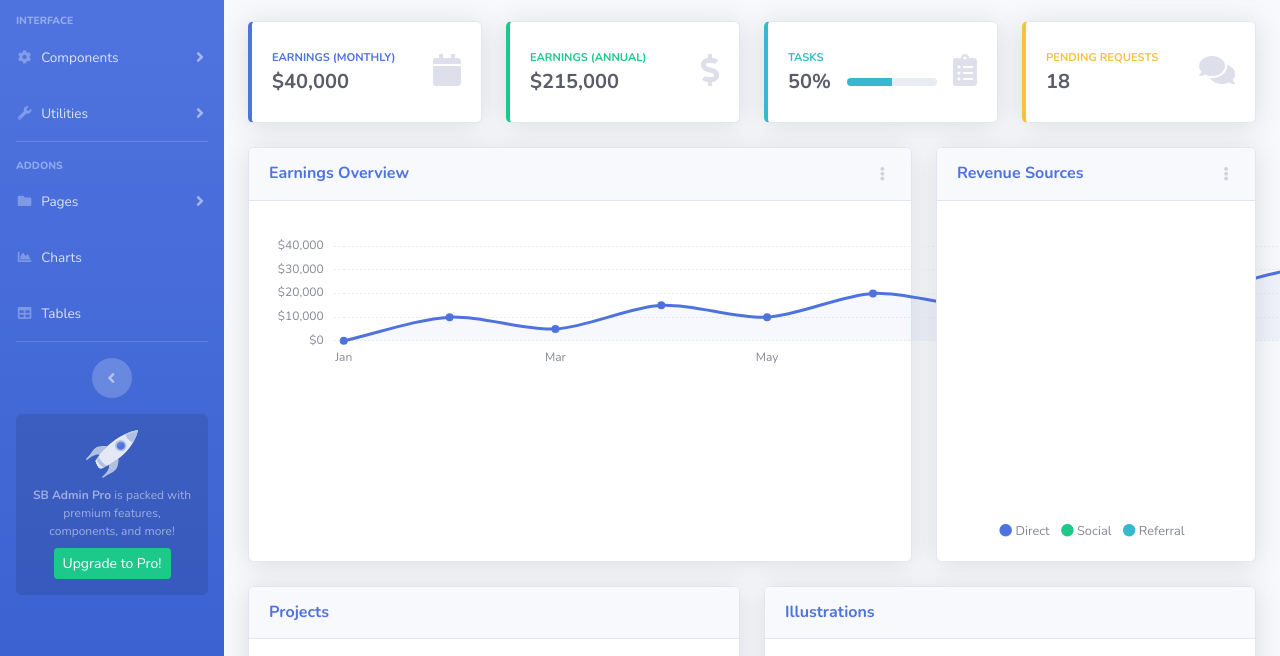
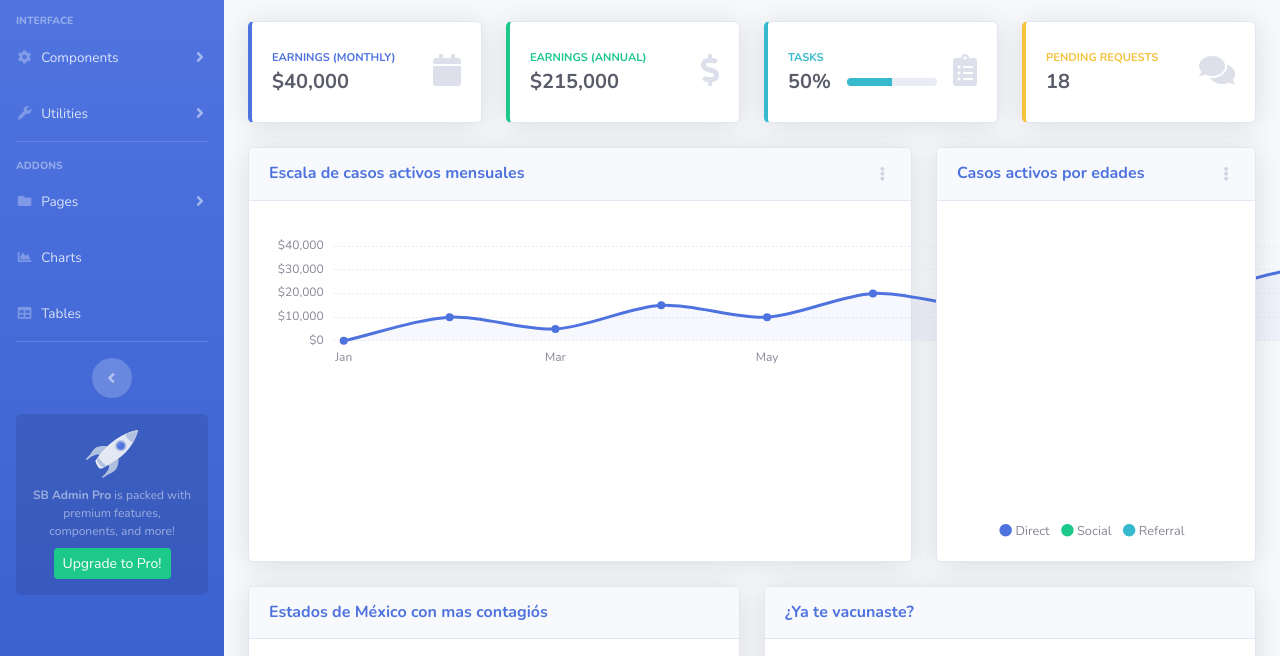
Before and after one commit to Namoku/hackathon, a website with bundled scripts: page index.html in a window 1280 px wide. Shown: the part 131-787 px from the top of the page. Built offline with nearby package versions, Linux system fonts and the light colour scheme.

```diff
--- a/index.html
+++ b/index.html
@@ -469,7 +469,7 @@
                                 <!-- Card Header - Dropdown -->
                                 <div
                                     class="card-header py-3 d-flex flex-row align-items-center justify-content-between">
-                                    <h6 class="m-0 font-weight-bold text-primary">Earnings Overview</h6>
+                                    <h6 class="m-0 font-weight-bold text-primary">Escala de casos activos mensuales</h6>
                                     <div class="dropdown no-arrow">
                                         <a class="dropdown-toggle" href="#" role="button" id="dropdownMenuLink"
                                             data-toggle="dropdown" aria-haspopup="true" aria-expanded="false">
@@ -500,7 +500,7 @@
                                 <!-- Card Header - Dropdown -->
                                 <div
                                     class="card-header py-3 d-flex flex-row align-items-center justify-content-between">
-                                    <h6 class="m-0 font-weight-bold text-primary">Revenue Sources</h6>
+                                    <h6 class="m-0 font-weight-bold text-primary">Casos activos por edades</h6>
                                     <div class="dropdown no-arrow">
                                         <a class="dropdown-toggle" href="#" role="button" id="dropdownMenuLink"
                                             data-toggle="dropdown" aria-haspopup="true" aria-expanded="false">
@@ -546,7 +546,7 @@
                             <!-- Project Card Example -->
                             <div class="card shadow mb-4">
                                 <div class="card-header py-3">
-                                    <h6 class="m-0 font-weight-bold text-primary">Projects</h6>
+                                    <h6 class="m-0 font-weight-bold text-primary">Estados de México con mas contagiós</h6>
                                 </div>
                                 <div class="card-body">
                                     <h4 class="small font-weight-bold">Server Migration <span
@@ -657,7 +657,7 @@
                             <!-- Illustrations -->
                             <div class="card shadow mb-4">
                                 <div class="card-header py-3">
-                                    <h6 class="m-0 font-weight-bold text-primary">Illustrations</h6>
+                                    <h6 class="m-0 font-weight-bold text-primary">¿Ya te vacunaste?</h6>
                                 </div>
                                 <div class="card-body">
                                     <div class="text-center">
```
